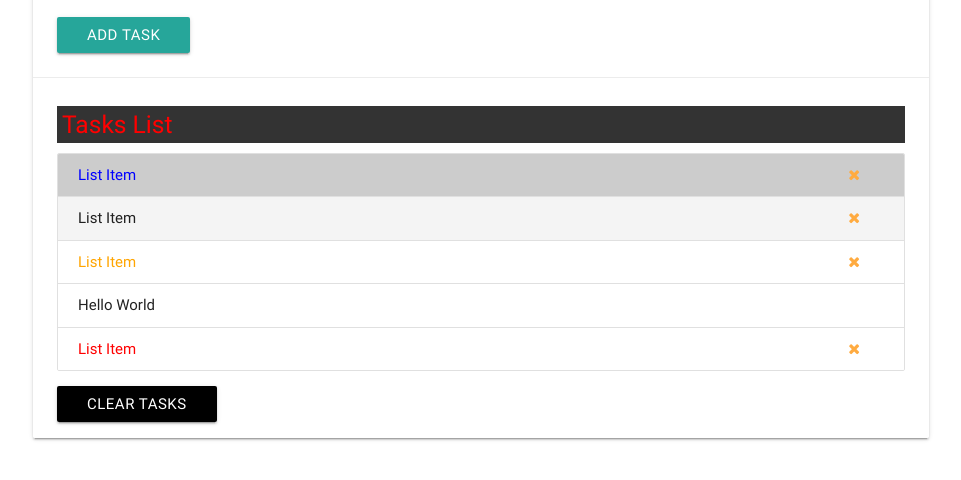
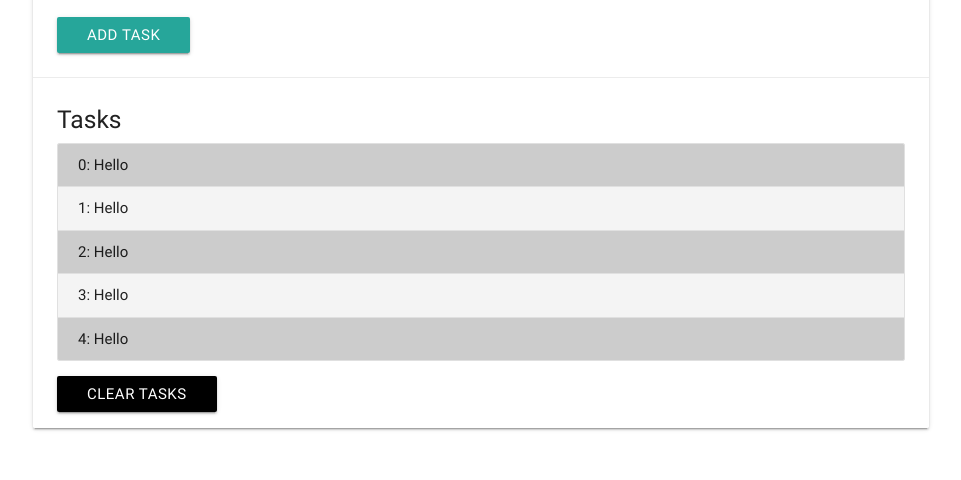
Before and after one commit to hongoke999/Section-3---DOM-Manipulation-Events, a plain HTML site: page index.html in a window 1280 px wide. Shown: the part 156-636 px from the top of the page, without its empty margins (159-1120 px from the left). Drawn offline with nearby package versions, Linux system fonts and the light colour scheme.

Commit message:
DOM Selectors For Multiple Elements

```diff
--- a/app.js
+++ b/app.js
@@ -1,36 +1,50 @@
-// document.getElementById()
+//  document.getElementsByClassName
 
-console.log(document.getElementById('task-title'));
+/* const items = document.getElementsByClassName('collection-item');
+console.log(items);
+console.log(items[0]);
+items[0].style.color = 'red';
+items[3].textContent = 'Hello';
 
-// Get things from the element
-console.log(document.getElementById('task-title').id);
-console.log(document.getElementById('task-title').className);
+const listItems = document.querySelector('ul').getElementsByClassName('collection-item');
 
-const taskTitle = document.getElementById('task-title');
+console.log(listItems); */
 
-// Change Styling
-taskTitle.style.background = '#333';
-taskTitle.style.color = '#fff';
-taskTitle.style.padding = '5px';
-// document.getElementById('task-title').style.display = 'none';
+//  document.getElementsByTagName()
+/* let lis = document.getElementsByTagName('li');
+console.log(lis);
+console.log(lis[0]);
+lis[0].style.color = 'red';
+lis[3].textContent = 'Hello';
 
+// Cnvert HTML Collection into array
+lis = Array.from(lis);
 
-// Change content
-taskTitle.textContent = 'Task List';
-taskTitle.innerText = 'My Tasks';
-taskTitle.innerHTML = '<span style="color:red">Tasks List</span>';
+lis.reverse();
 
-// document.querySelector()
+lis.forEach(function(li,index){
+  console.log(li.className);
+  li.textContent = `${index} : Hello`;
+});
 
-console.log(document.querySelector('#task-title'));
-console.log(document.querySelector('.card-title'));
-console.log(document.querySelector('h5'));
+console.log(lis); */
 
-document.querySelector('li').style.color = 'red';
-document.querySelector('ul li').style.color = 'blue';
+//  document.querySelectorAll()
+const items = document.querySelectorAll('ul.collection li.collection-item');
 
-document.querySelector('li:last-child').style.color = 'red';
-document.querySelector('li:nth-child(3)').style.color = 'orange';
-document.querySelector('li:nth-child(4)').textContent = 'Hello World';
-document.querySelector('li:nth-child(odd)').style.background = '#ccc';
-document.querySelector('li:nth-child(even)').style.background = '#f4f4f4';
+items.forEach(function(item, index) {
+  item.textContent = `${index}: Hello`;
+});
+
+const liOdd = document.querySelectorAll('li:nth-child(odd)');
+const liEven = document.querySelectorAll('li:nth-child(even)');
+
+liOdd.forEach(function(li, index) {
+  li.style.background = '#ccc';
+});
+
+for(let i = 0; i < liEven.length; i++) {
+  liEven[i].style.background = '#f4f4f4';
+}
+
+console.log(items);
```
Also changed, not shown: index.html (line endings or trailing spaces).
